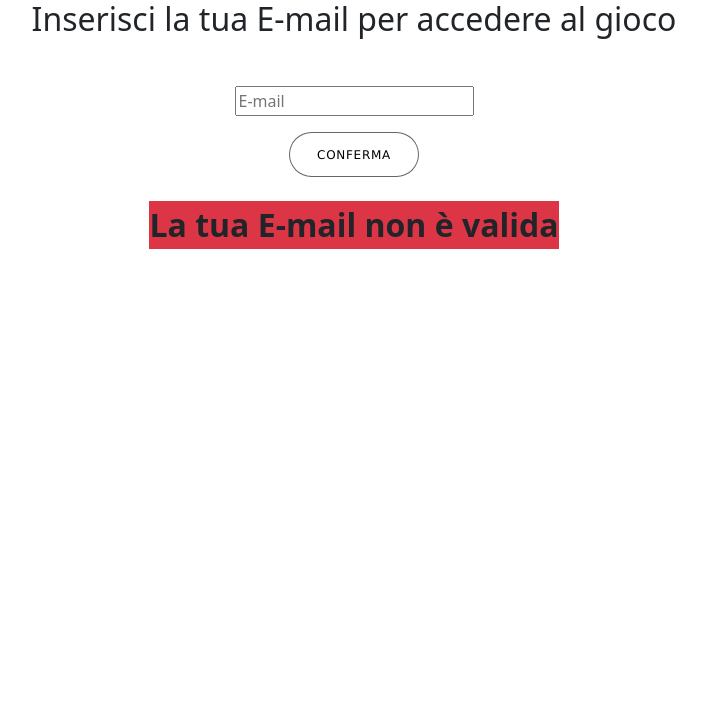
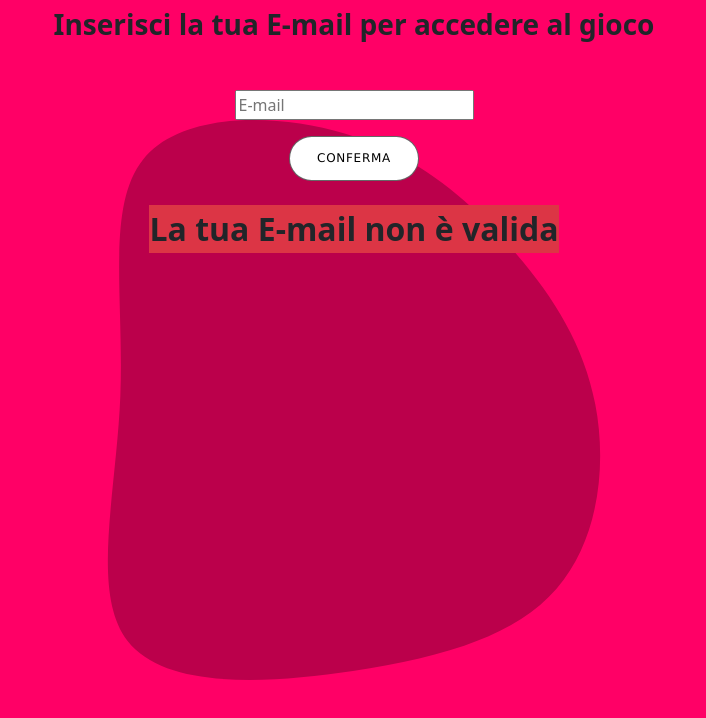
Before and after one commit to MaxPredathor/js-mail-dadi, a plain HTML site: page index.html in a window 1280 px wide. Both pictures are taken after a click on the button "CONFERMA". Shown: the whole page, without its empty margins (286-992 px from the left). Drawn offline with nearby package versions, Linux system fonts and the light colour scheme.

Commit message:
added some backgrounds

```diff
--- a/css/style.css
+++ b/css/style.css
@@ -1,6 +1,18 @@
 .wrapper{
     width: 100%;
     height: 100vh;
+}
+.my-bg{
+    background-image: url(/img/wave-haikei.svg);
+    background-size: cover;
+    background-repeat: no-repeat;
+    background-position: bottom;
+}
+.my-bg-2{
+    background-image: url(/img/blob-haikei.svg);
+    background-size: cover;
+    background-repeat: no-repeat;
+    background-position: center;
 }
 a{
     text-decoration: none;
--- a/index.html
+++ b/index.html
@@ -7,13 +7,15 @@
         <link href="https://cdn.jsdelivr.net/npm/bootstrap@5.3.2/dist/css/bootstrap.min.css" rel="stylesheet" integrity="sha384-T3c6CoIi6uLrA9TneNEoa7RxnatzjcDSCmG1MXxSR1GAsXEV/Dwwykc2MPK8M2HN" crossorigin="anonymous">
         <link rel="stylesheet" href="css/style.css">
     </head>
-    <body>
+    <body id="myBody" class="my-bg">
         <div class="wrapper">
             <div class="container-fluid">
                 <div id="inputDisplay" class="row">
                     <div class="col-12">
                         <div class="d-flex align-items-center justify-content-center flex-column">
-                            <label for="e-mail"><h2>Inserisci la tua E-mail per accedere al gioco</h2></label> <br>
+                            <label for="e-mail">
+                                <h2 class="fw-bold fs-3 mt-2">Inserisci la tua E-mail per accedere al gioco</h2>
+                            </label> <br>
                             <input class="my-3" id="e-mail" type="text" placeholder="E-mail">
                             <a href="#">
                                 <button type="button" class="bn54">
--- a/js/script.js
+++ b/js/script.js
@@ -1,4 +1,5 @@
 const button = document.querySelector('.bn54');
+const myBody = document.getElementById('myBody');
 
 button.addEventListener('click', function(){
 
@@ -21,6 +22,8 @@ button.addEventListener('click', function(){
         <p class="fs-2 fw-bold mt-4 text-center text-dark bg-danger">La tua E-mail non è valida</p>
         `
     }
+    myBody.classList.remove('my-bg');
+    myBody.classList.add('my-bg-2');
 });
 
 const diceOutput = document.getElementById('diceOutput');
```
Also changed, not shown: img/blob-haikei.svg (added), img/wave-haikei.svg (added).
